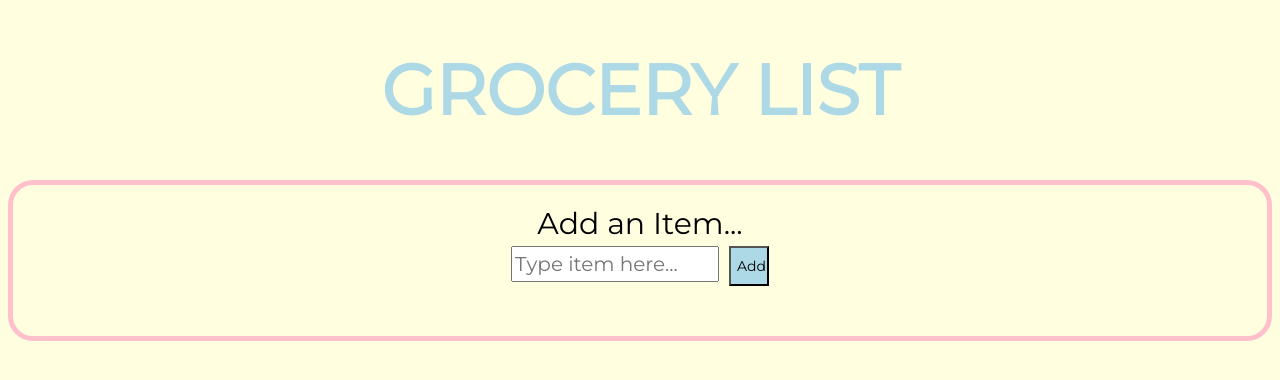
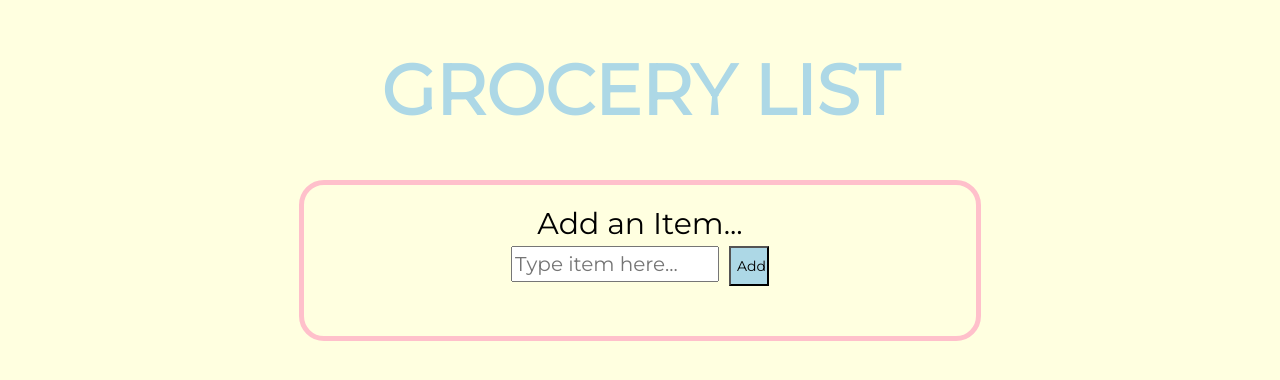
Before and after one commit to beverlyosoria/grocerylist-react, a React (Create React App) app: page / in a window 1280 px wide. Shown: the top 380 px of the page. Built offline with nearby package versions, Linux system fonts and the light colour scheme.

Commit message:
adds readme

```diff
--- a/src/App.css
+++ b/src/App.css
@@ -24,6 +24,10 @@ ul {
 	list-style: none;
 }
 .container {
+	display: block;
+	margin-left: auto;
+	margin-right: auto;
+	width: 50%;
 	padding: 20px;
 	border: 5px solid pink;
 	border-radius: 25px;
--- a/src/App.js
+++ b/src/App.js
@@ -49,7 +49,7 @@ class App extends Component {
 		return (
 			<div className="App">
 				<h1>GROCERY LIST</h1>
-				<div className="container">
+				<div className="container" style={{ justifyContent: 'center' }}>
 					<div>
 						Add an Item...
 						<br />
```
Also changed, not shown: src/imgs/grocery.png (added), 1 other file (tests, documents, lock files or other folders).
